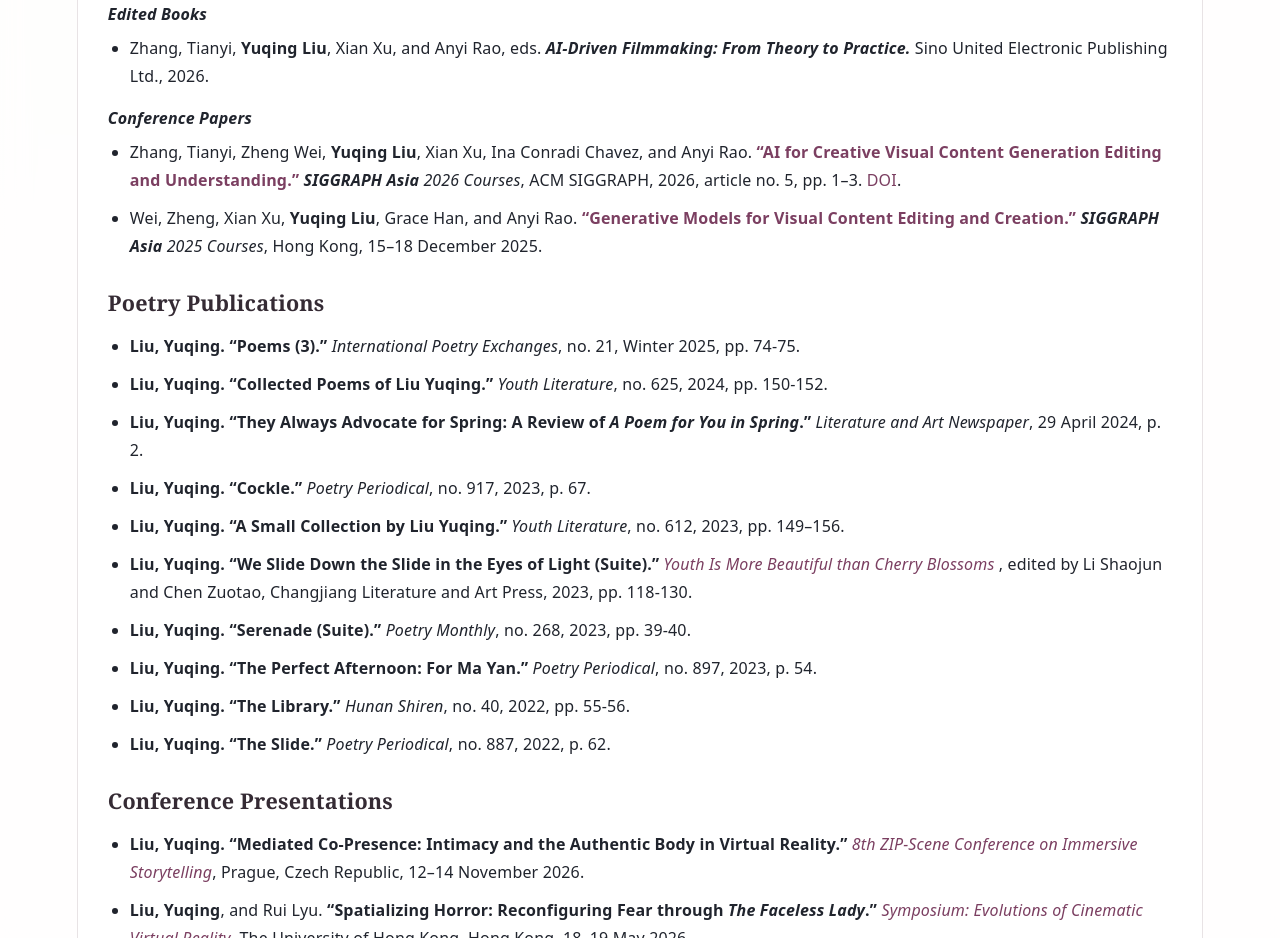
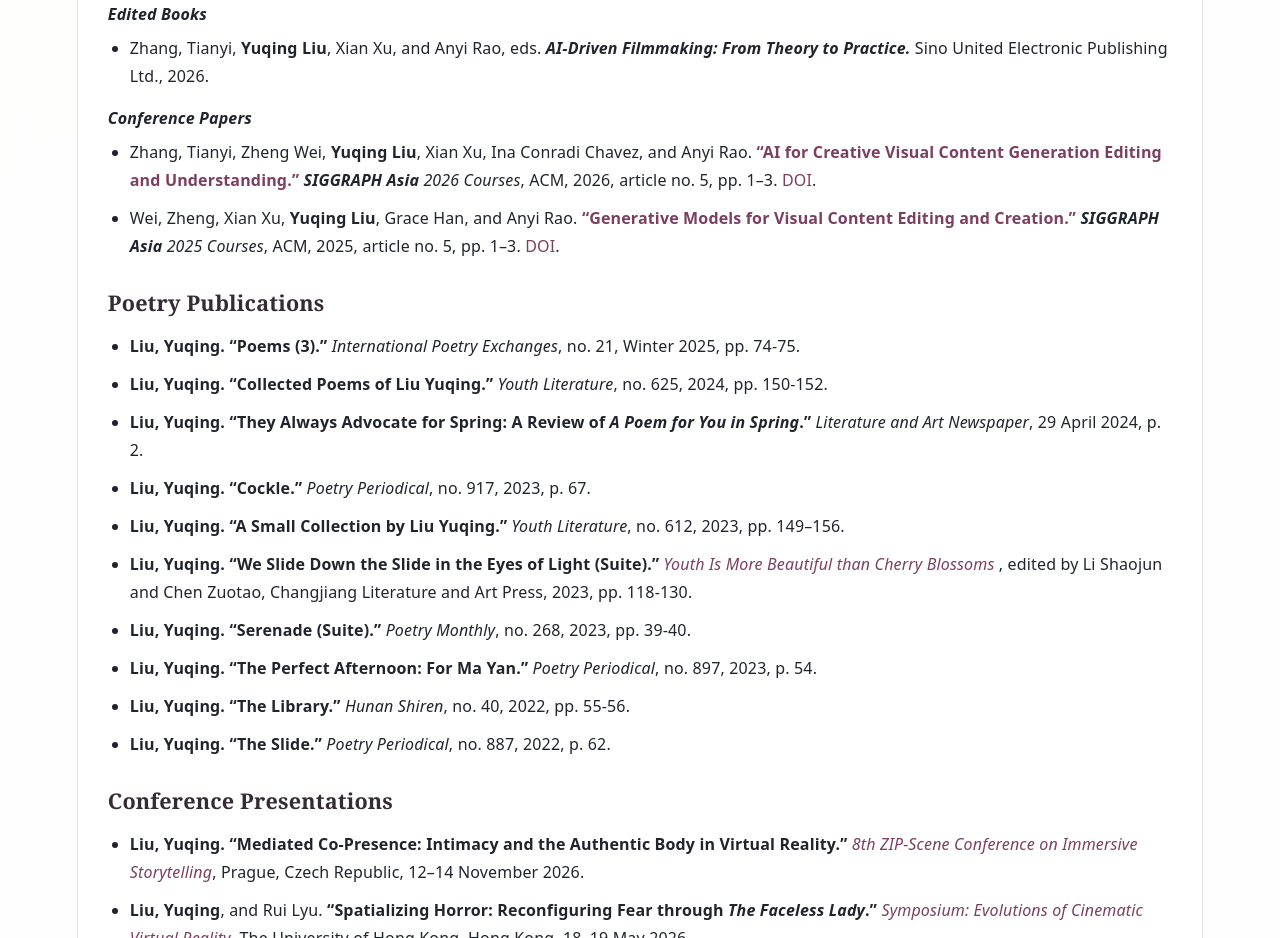
Before and after one commit to liuyuqing19990831/liuyuqing19990831.github.io, a plain HTML site: page index.html in a window 1280 px wide. Shown: the part 2190-3128 px from the top of the page. Drawn offline with Linux system fonts and the light colour scheme.

Commit message:
Update index.html

```diff
--- a/index.html
+++ b/index.html
@@ -882,18 +882,14 @@ Cai, Xiaofang, <strong>Yuqing Liu.</strong>
   <li>
     Zhang, Tianyi, Zheng Wei, <strong>Yuqing Liu</strong>, Xian Xu, Ina Conradi Chavez, and Anyi Rao.
     <span class="pub-title"><a href="https://doi.org/10.1145/3829249.3837800" target="_blank" rel="noopener noreferrer">“AI for Creative Visual Content Generation Editing and Understanding.”</a></span>
-<span class="pub-journal"><i><strong>SIGGRAPH Asia</strong> 2026 Courses</i></span>, ACM SIGGRAPH, 2026, article no. 5, pp. 1–3. <a href="https://doi.org/10.1145/3829249.3837800" target="_blank" rel="noopener noreferrer">DOI</a>.
+    <span class="pub-journal"><i><strong>SIGGRAPH Asia</strong> 2026 Courses</i></span>, ACM, 2026, article no. 5, pp. 1–3.
+    <a href="https://doi.org/10.1145/3829249.3837800" target="_blank" rel="noopener noreferrer">DOI</a>.
   </li>
-
   <li>
-Wei, Zheng, Xian Xu, <span style="font-weight:bold;">Yuqing Liu</span>, Grace Han, and Anyi Rao.
-<span class="pub-title">
-<a href="https://doi.org/10.1145/3757371.3763257" target="_blank">
-“Generative Models for Visual Content Editing and Creation.”
-</a>
-</span>
-<span class="pub-journal"><i><span style="font-weight:bold;">SIGGRAPH Asia</span> 2025 Courses</i></span>,
-Hong Kong, 15–18 December 2025.
+    Wei, Zheng, Xian Xu, <strong>Yuqing Liu</strong>, Grace Han, and Anyi Rao.
+    <span class="pub-title"><a href="https://doi.org/10.1145/3757371.3763257" target="_blank" rel="noopener noreferrer">“Generative Models for Visual Content Editing and Creation.”</a></span>
+    <span class="pub-journal"><i><strong>SIGGRAPH Asia</strong> 2025 Courses</i></span>, ACM, 2025, article no. 5, pp. 1–3.
+    <a href="https://doi.org/10.1145/3757371.3763257" target="_blank" rel="noopener noreferrer">DOI</a>.
   </li>
 </ul>
 
```
Lines whose indentation alone changed are shown as unchanged.
